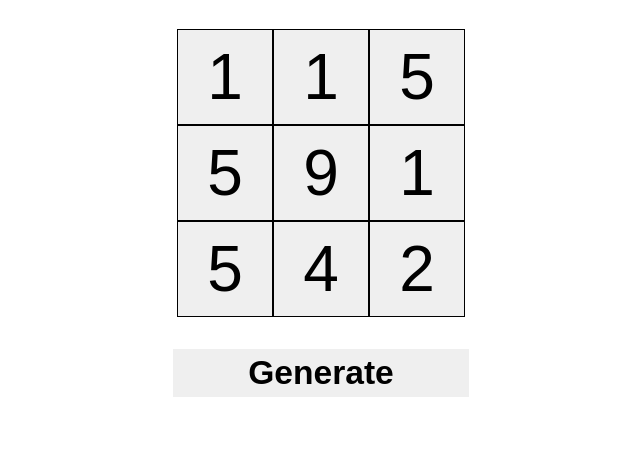
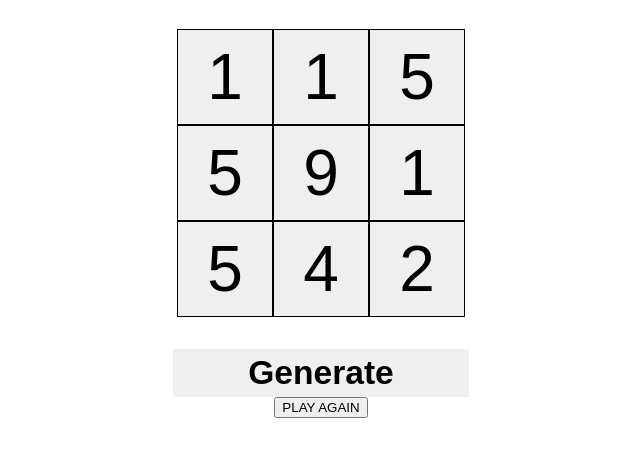
Before and after one commit to mrfhsn/Speed_Bingo, a plain HTML site: page frontend/index.html in a window 1280 px wide. Shown: the part 177-634 px from the top of the page, without its empty margins (319-959 px from the left). Drawn offline with Linux system fonts and the light colour scheme.

Commit message:
Update index.html

```diff
--- a/frontend/index.html
+++ b/frontend/index.html
@@ -26,6 +26,7 @@
         </div>
     </div>
     <button id="button">Generate</button>
+    <button id="reload-button" class="hidden">PLAY AGAIN</button>
     <script src="bingo.js"></script>
 </body>
 </html>
```
